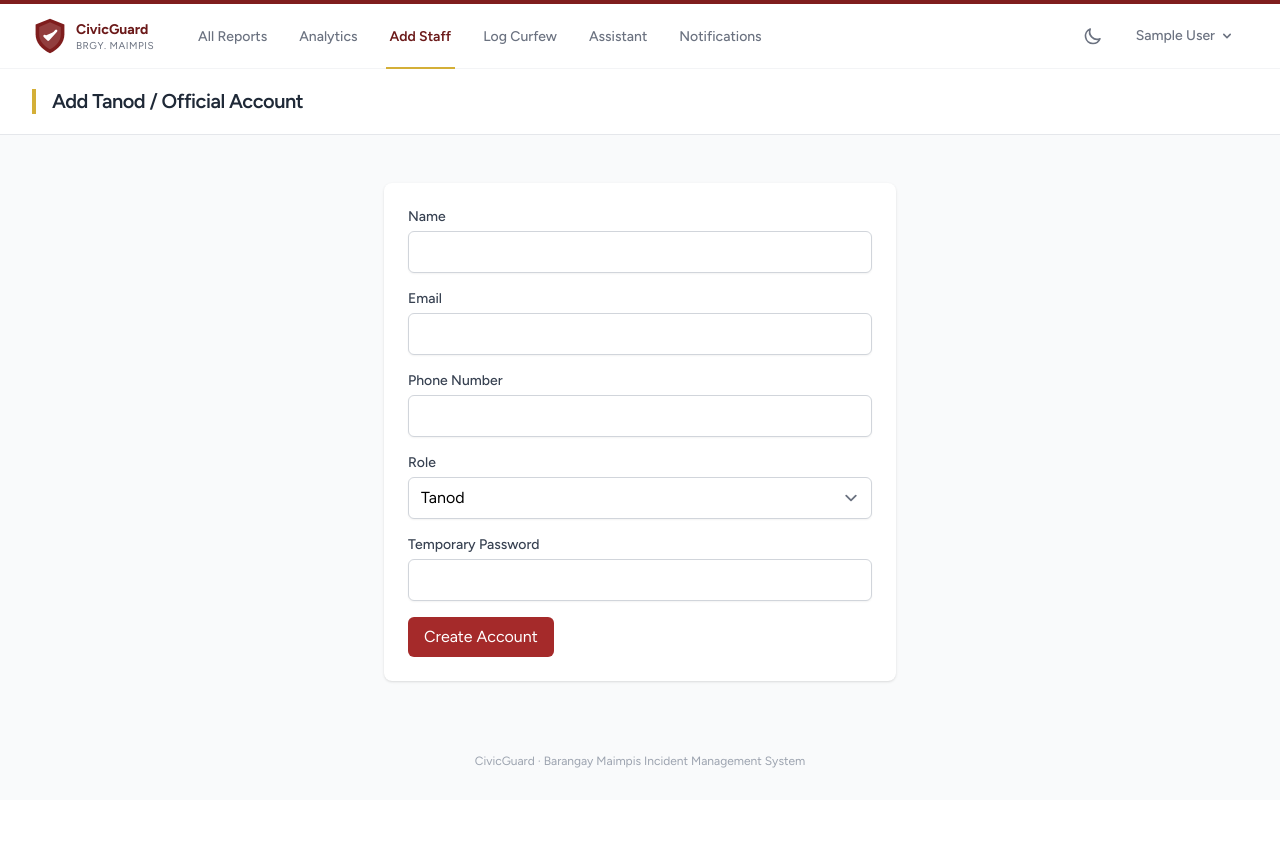
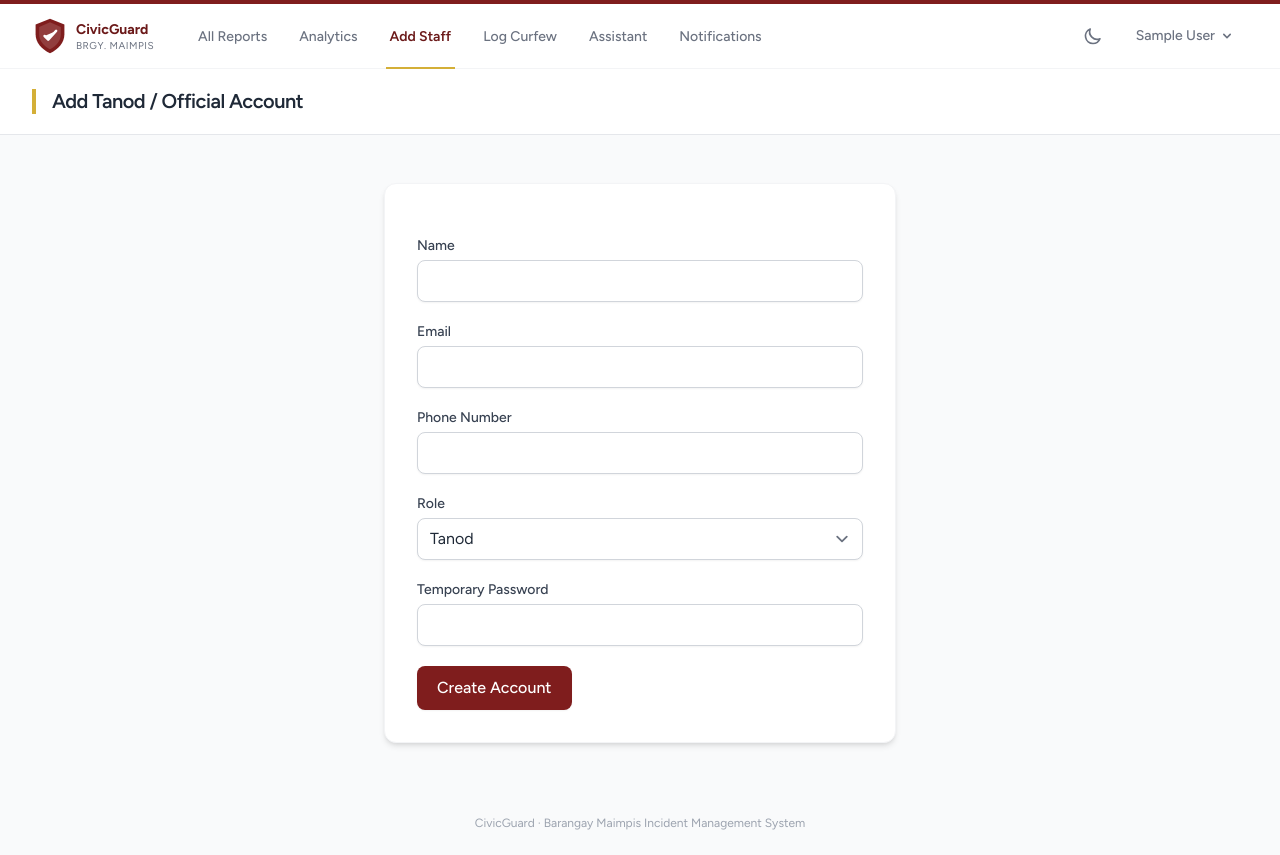
Before and after one commit to miconvr/civicguard, a Laravel app: page /admin/staff/create in a window 1280 px wide. Before the commit the page ends 768 px from the top, so only its background shows below. Run offline with Laravel 12, Linux system fonts and the light colour scheme; the visitor is signed in with stand-in values (Sample User, id 1); data that the repository does not hold is empty; style sheets or scripts are compiled from the project's sources.

Commit message:
style: restyle add staff, chatbot and profile pages, add typing indicator

```diff
--- a/resources/views/admin/staff/create.blade.php
+++ b/resources/views/admin/staff/create.blade.php
@@ -7,52 +7,51 @@
 
     <div class="py-12">
         <div class="max-w-xl mx-auto sm:px-6 lg:px-8">
-            <div class="bg-white p-6 shadow sm:rounded-lg">
+            <div class="cg-card p-8">
 
                 @if (session('status'))
-                    <div class="mb-4 font-medium text-sm text-green-600">
+                    <div class="mb-4 font-medium text-sm text-green-700 bg-green-50 dark:bg-green-900/30 dark:text-green-300 px-4 py-3 rounded-lg">
                         {{ session('status') }}
                     </div>
                 @endif
 
-                <form method="POST" action="{{ route('admin.staff.store') }}">
+                <form method="POST" action="{{ route('admin.staff.store') }}" class="space-y-5">
                     @csrf
 
-                    <div class="mb-4">
-                        <label class="block text-sm font-medium text-gray-700">Name</label>
-                        <input type="text" name="name" value="{{ old('name') }}" class="mt-1 block w-full border-gray-300 rounded-md shadow-sm">
-                        @error('name') <p class="text-red-600 text-sm mt-1">{{ $message }}</p> @enderror
+                    <div>
+                        <label class="cg-label">Name</label>
+                        <input type="text" name="name" value="{{ old('name') }}" class="cg-input">
+                        @error('name') <p class="cg-error">{{ $message }}</p> @enderror
                     </div>
 
-                    <div class="mb-4">
-                        <label class="block text-sm font-medium text-gray-700">Email</label>
-                        <input type="email" name="email" value="{{ old('email') }}" class="mt-1 block w-full border-gray-300 rounded-md shadow-sm">
-                        @error('email') <p class="text-red-600 text-sm mt-1">{{ $message }}</p> @enderror
+                    <div>
+                        <label class="cg-label">Email</label>
+                        <input type="email" name="email" value="{{ old('email') }}" class="cg-input">
+                        @error('email') <p class="cg-error">{{ $message }}</p> @enderror
                     </div>
 
-                    <div class="mb-4">
-                        <label class="block text-sm font-medium text-gray-700">Phone Number</label>
-                        <input type="text" name="phone_number" value="{{ old('phone_number') }}" class="mt-1 block w-full border-gray-300 rounded-md shadow-sm">
+                    <div>
+                        <label class="cg-label">Phone Number</label>
+                        <input type="text" name="phone_number" value="{{ old('phone_number') }}" class="cg-input">
+                        @error('phone_number') <p class="cg-error">{{ $message }}</p> @enderror
                     </div>
 
-                    <div class="mb-4">
-                        <label class="block text-sm font-medium text-gray-700">Role</label>
-                        <select name="role" class="mt-1 block w-full border-gray-300 rounded-md shadow-sm">
-                            <option value="tanod">Tanod</option>
-                            <option value="official">Barangay Official</option>
+                    <div>
+                        <label class="cg-label">Role</label>
+                        <select name="role" class="cg-input">
+                            <option value="tanod" {{ old('role') === 'tanod' ? 'selected' : '' }}>Tanod</option>
+                            <option value="official" {{ old('role') === 'official' ? 'selected' : '' }}>Barangay Official</option>
                         </select>
-                        @error('role') <p class="text-red-600 text-sm mt-1">{{ $message }}</p> @enderror
+                        @error('role') <p class="cg-error">{{ $message }}</p> @enderror
                     </div>
 
-                    <div class="mb-4">
-                        <label class="block text-sm font-medium text-gray-700">Temporary Password</label>
-                        <input type="password" name="password" class="mt-1 block w-full border-gray-300 rounded-md shadow-sm">
-                        @error('password') <p class="text-red-600 text-sm mt-1">{{ $message }}</p> @enderror
+                    <div>
+                        <label class="cg-label">Temporary Password</label>
+                        <input type="password" name="password" autocomplete="new-password" class="cg-input">
+                        @error('password') <p class="cg-error">{{ $message }}</p> @enderror
                     </div>
 
-                    <button type="submit" class="bg-maroon-600 text-white px-4 py-2 rounded-md">
-                        Create Account
-                    </button>
+                    <button type="submit" class="cg-btn">Create Account</button>
                 </form>
 
             </div>
```
Also changed, not shown: resources/views/chatbot/widget.blade.php (+68 -10 lines), resources/views/profile/edit.blade.php (+5 -5 lines).
